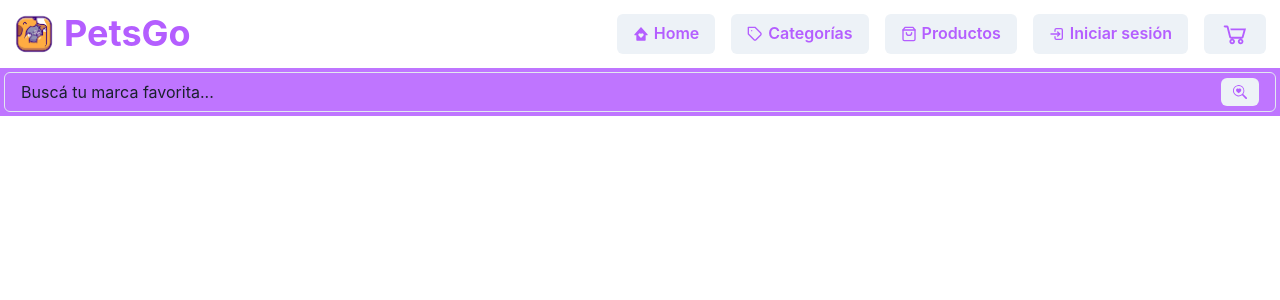
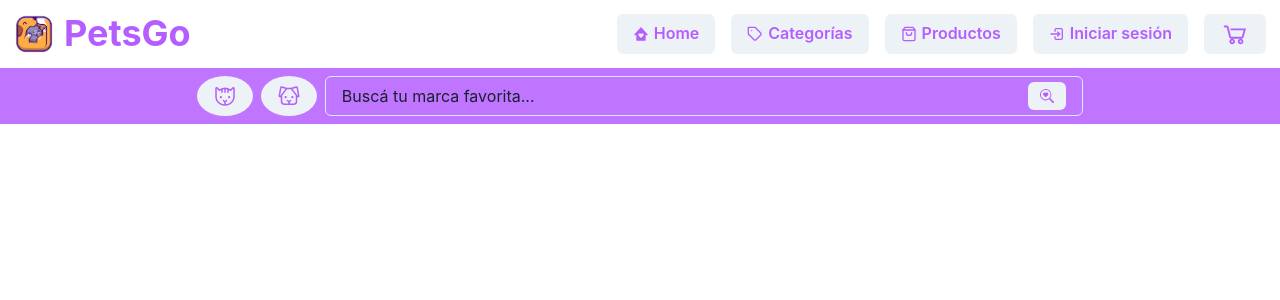
Before and after one commit to romicons/e-commerce, a React (Vite) app: page / in a window 1280 px wide. Shown: the top 300 px of the page. Built offline with nearby package versions, Linux system fonts and the light colour scheme.

Commit message:
Still working on the navbar.

```diff
--- a/src/components/Navbar.jsx
+++ b/src/components/Navbar.jsx
@@ -7,6 +7,7 @@ import { TbLogin2 } from "react-icons/tb"
 import { BiSolidHomeHeart } from "react-icons/bi";
 import { FiShoppingBag, FiTag } from "react-icons/fi";
 import { BsSearchHeart } from "react-icons/bs";
+import { PiCat, PiDog } from "react-icons/pi";
 
 
 import logo from '../assets/e-commerce-logo.png'
@@ -61,8 +62,14 @@ export const Navbar = () => {
             </Button>
         </Stack>
         </Flex>
-        <Flex bg="primary.500" align="center" p={1}>
-            <InputGroup size='md'>
+        <Flex bg="primary.500" align="center" p="2" justifyContent="center" gap="2">
+            <Button color="primary.600" borderRadius="50%" fontSize="1.5rem">
+                <PiCat />
+            </Button>
+            <Button color="primary.600" borderRadius="50%" fontSize="1.5rem">
+                <PiDog />
+            </Button>
+            <InputGroup size='md' w="60%">
                 <Input
                     pr='4.5rem'
                     type={'text'}
```
